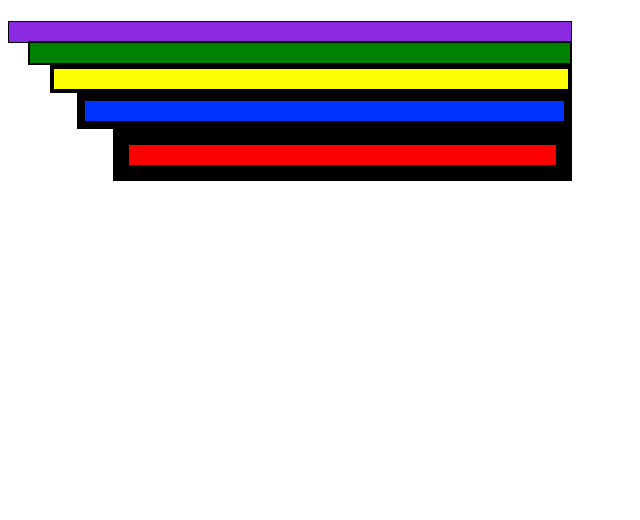
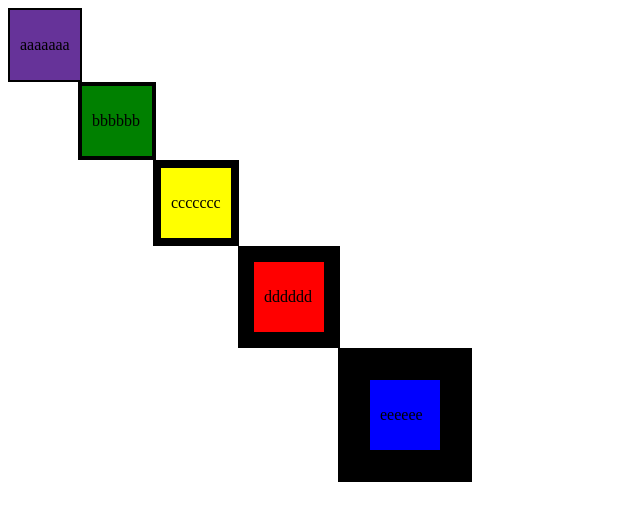
Before and after one commit to alejobotero/WEBDEVASSN2, a plain HTML site: page index.html in a window 1280 px wide. Shown: the whole page, without its empty margins (0-640 px from the left). Drawn offline with Linux system fonts and the light colour scheme.

Commit message:
Update index.html

```diff
--- a/index.html
+++ b/index.html
@@ -2,73 +2,75 @@
 <html lang="en">
 <head>
     <meta charset="UTF-8">
-    <meta name="viewport" content="width=device-width, initial-scale=1.0">
-    <title>Document</title>
+    <title>Assignment 2</title>
     <style>
-        h1{
-            background-color: blueviolet;
-            border: 1px solid black;
+    div{
+        height: 50px;
+        width: 50px;
+    }
+    #a {
+      background-color: rebeccapurple;
       padding: 10px;
-            margin-right: 700px;
-            margin-bottom: px;
+      border: 2px solid black;
+      margin: 0px;
     }
 
-    h2{
+    #b {
       background-color: green;
-            border: 2px solid black;
       padding: 10px;
-            margin-left: 20px;
-            margin-bottom: 0px;
-            margin-right: 700px;
-            margin-top: -24px;
+      border: 4px solid black;
+      margin-left: 70px;
     }
-    h3{
+
+    #c {
       background-color: yellow;
-            border: 4px solid black;
       padding: 10px;
-            margin-left: 42px;
-            margin-bottom: 0px;
-            margin-right: 700px;
-            margin-top: 0px;
+      border: 8px solid black;
+      margin-left: 145px;
     }
-    h4{
-        background-color: rgb(0, 51, 255);
-            border: 8px solid black;
+    #d {
+      background-color: red;
       padding: 10px;
-            margin-left: 69px;
-            margin-bottom: 0px;
-            margin-right: 700px;
-            margin-top: 0px;
+      border: 16px solid black;
+      margin-left: 230px;
     }
-    h5{
-        background-color: red;
-            border: 16px solid ;
+    #e {
+      background-color: blue;
       padding: 10px;
-            margin-left: 105px;
-            margin-bottom: 0px;
-            margin-right: 700px;
-            margin-top: 0px;
+      border: 32px solid black;
+      margin-left: 330px;
     }
   </style>
-
 </head>
 
 <body>
+  <div id="a">
+    <p>
+        aaaaaaa
+    </p>
+  </div>
+  <div id="b">
+    <p>
+    bbbbbb
+    </p>
+  </div>
+  <div id="c">
+    <p>
+        ccccccc
+    </p>
+  </div>
+</div>
+    <div id="d">
+  <p>
+      dddddd
+  </p>
+</div>
+<div id="e">
+    <p>
+        eeeeee
+    </p>
+  </div>
 
 </body>
-    <h1>
 
-    </h1>
-    <h2>
-
-    </h2>
-    <h3>
-
-    </h3>
-    <h4>
-
-    </h4>
-    <h5>
-
-    </h5>
 </html>
```
Lines whose indentation alone changed are shown as unchanged.
